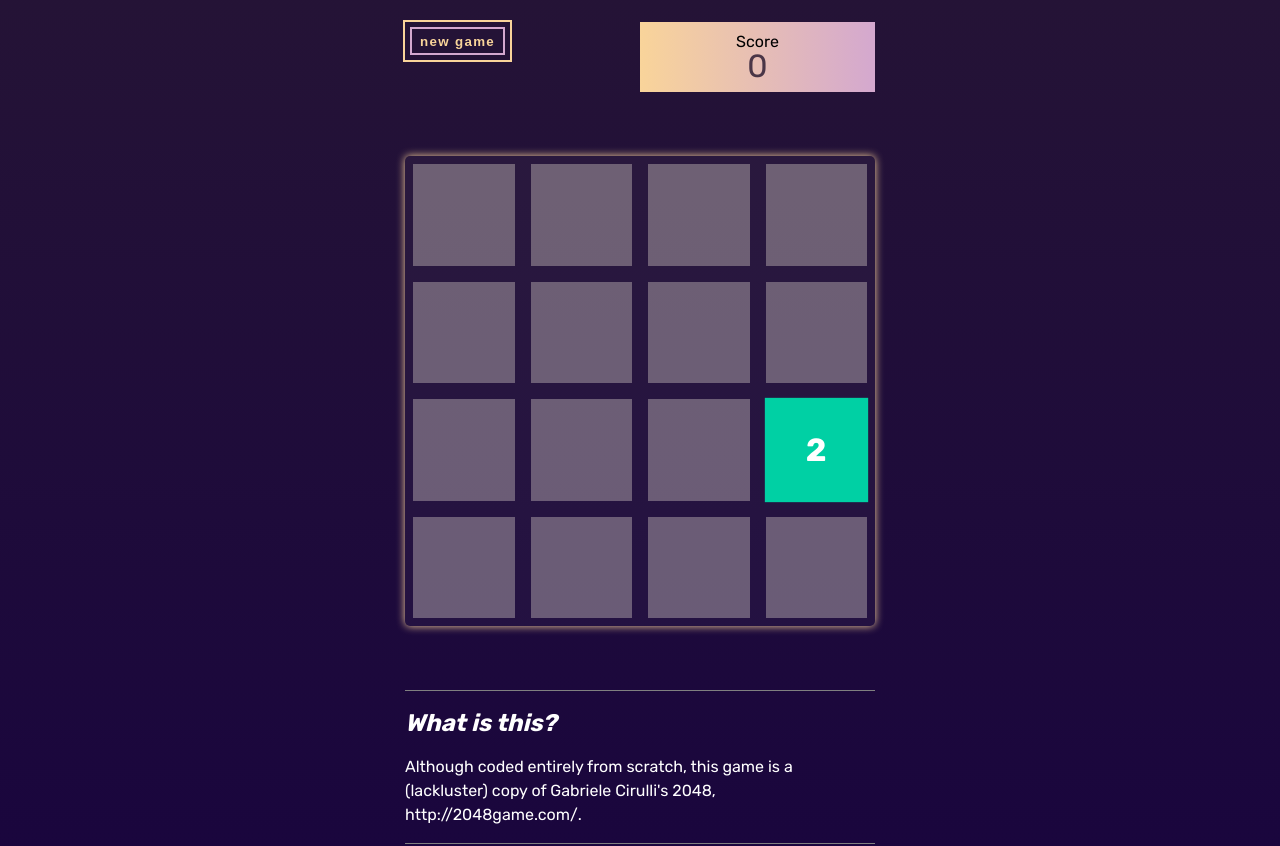
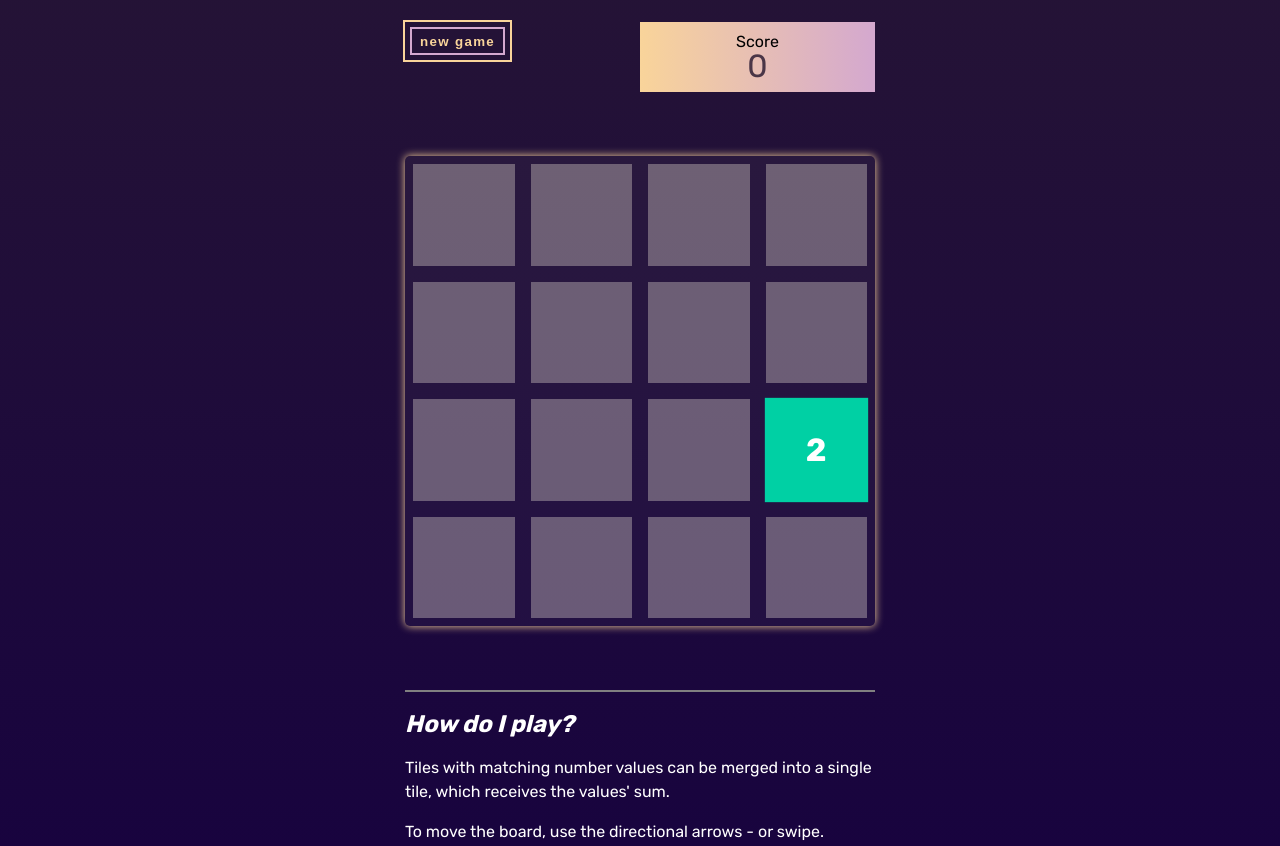
Before and after one commit to Mrdeveloper03/2048, a plain HTML site: page index.html in a window 1280 px wide. Shown: the part 117-963 px from the top of the page. Drawn offline with nearby package versions, Linux system fonts and the light colour scheme; a script that the page names is missing.

Commit message:
Update index.html

```diff
--- a/index.html
+++ b/index.html
@@ -43,9 +43,6 @@
     <!-- /end gameboard -->
     <!-- guide     -->
     <section class="guide clearfix ">
-     <h2> What is this? </h2>
-     <p> Although coded entirely from scratch, this game is a (lackluster) copy of Gabriele Cirulli's 2048, http://2048game.com/.
-     </p>
     </section>
     <section class="guide clearfix">
      <h2> How do I play? </h2>
```
